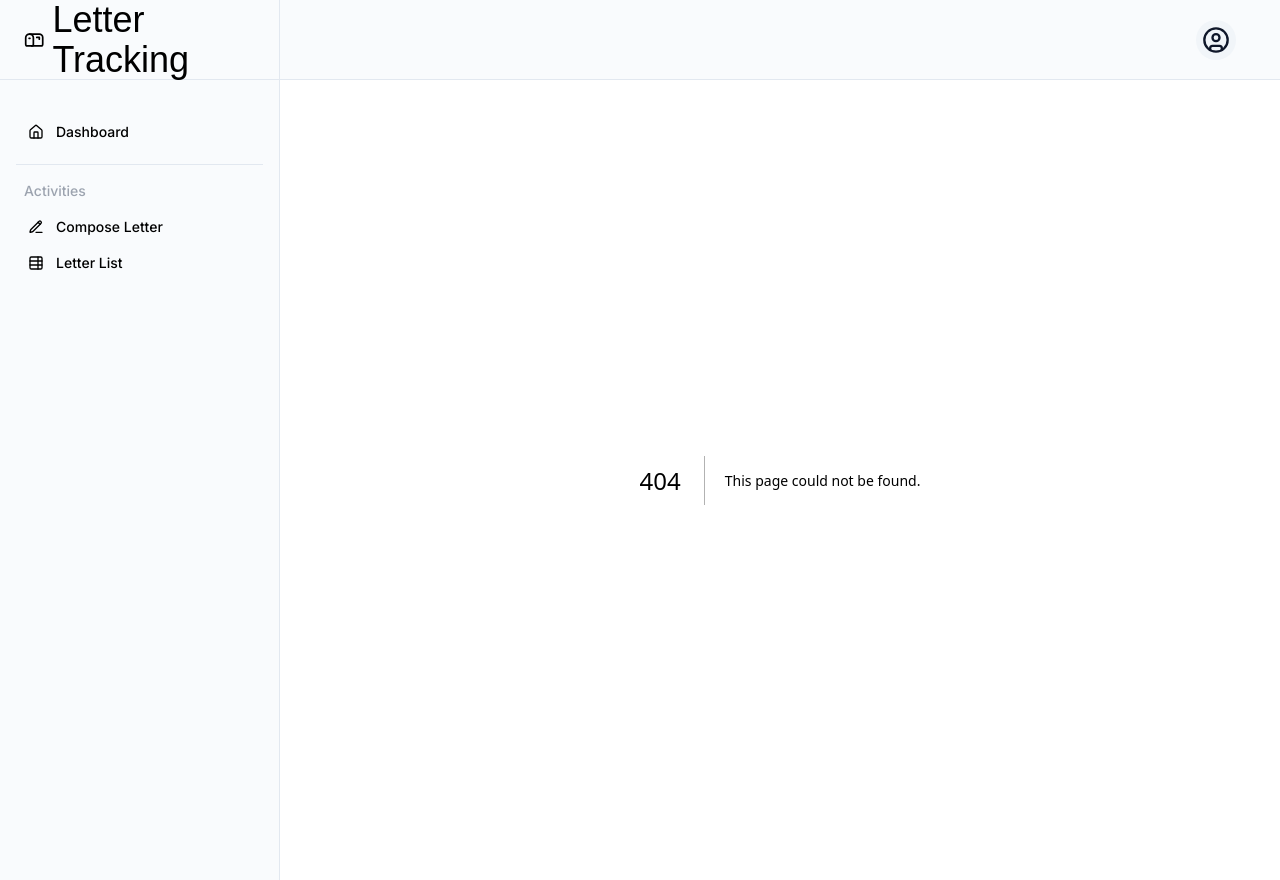
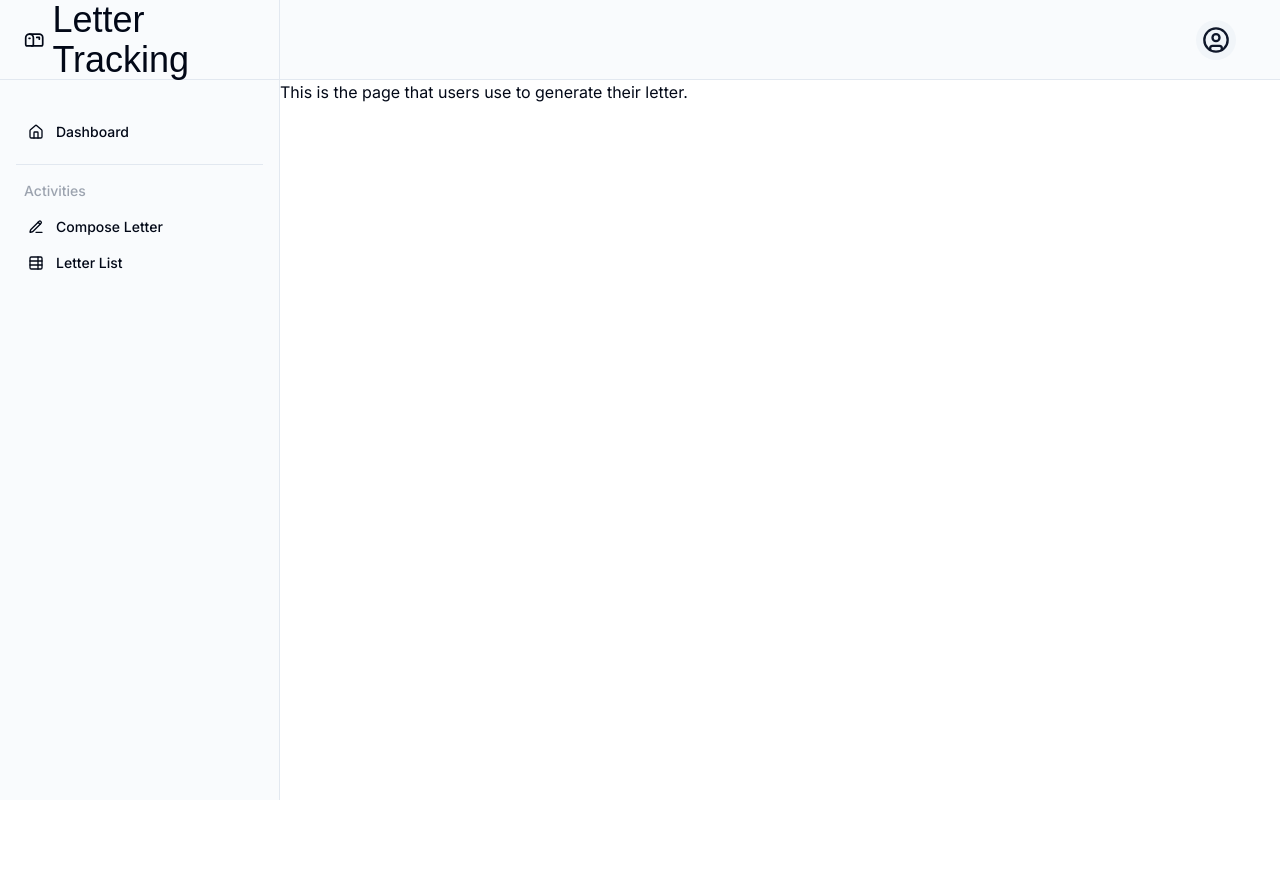
Before and after one commit to Meti8202/letter-tracking-ui, a Next.js app: page /compose/generate in a window 1280 px wide. Before the commit this address had no page. After the commit the page ends 800 px from the top, so only its background shows below. Built offline with nearby package versions, Linux system fonts and the light colour scheme; a web font is replaced by a local one.

Commit message:
Modified the directories for Dashboard, Sidebar and Header components.

```diff
--- /dev/null
+++ b/src/app/compose/generate/page.tsx
@@ -0,0 +1,3 @@
+export default function GenerateLtter() {
+  return <div>This is the page that users use to generate their letter.</div>;
+}
--- /dev/null
+++ b/src/app/compose/preview/page.tsx
@@ -0,0 +1,3 @@
+export default function PreviewLtter() {
+  return <div>This is the page that users use to preview their letter.</div>;
+}
--- a/src/app/layout.tsx
+++ b/src/app/layout.tsx
@@ -1,7 +1,7 @@
 import type { Metadata } from "next";
 import { Inter } from "next/font/google";
 import "./globals.css";
-import Dashboard from "@/components/dashboard/Dashboard";
+import Dashboard from "@/components/Dashboard/Dashboard";
 import React from "react";
 
 const inter = Inter({ subsets: ["latin"] });
--- a/src/components/dashboard/Dashboard.tsx
+++ b/src/components/dashboard/Dashboard.tsx
@@ -1,7 +1,7 @@
 // Dashboard.tsx
 import React from "react";
-import Sidebar from "@/components/sidebar/Sidebar";
-import Header from "@/components/header/Header";
+import Sidebar from "@/components/Sidebar/Sidebar";
+import Header from "@/components/Header/Header";
 
 export default function Dashboard({ children }: { children: React.ReactNode }) {
   return (
```
